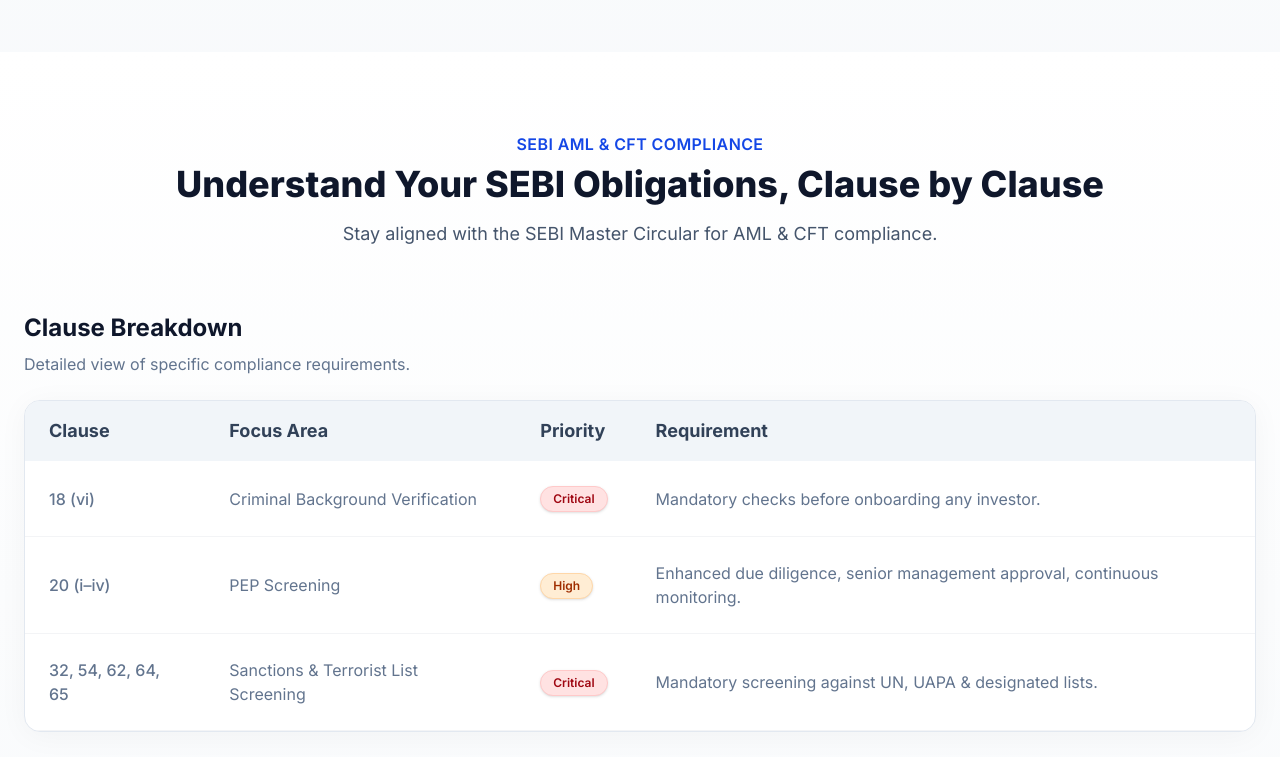
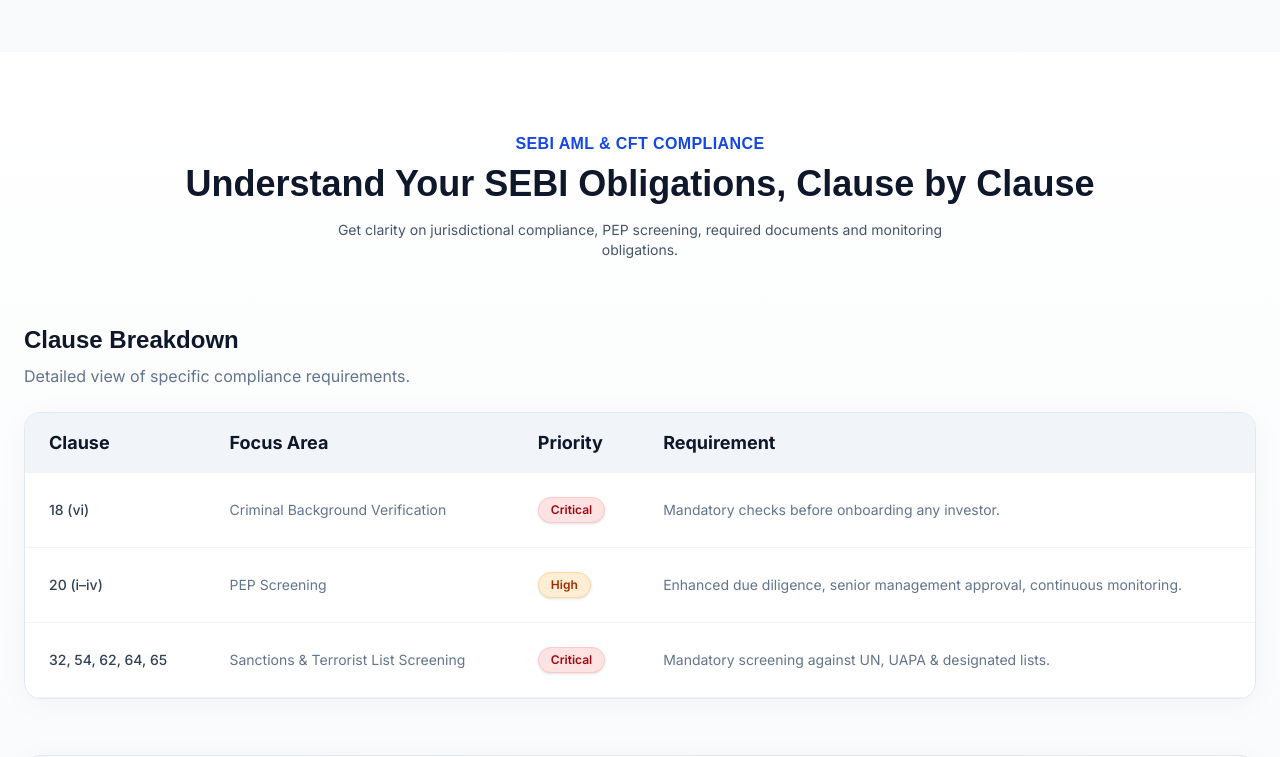
Before and after one commit to Dhanalakshmisherugar14/AML-SCREENING, a React (Vite) app: page / in a window 1280 px wide. Shown: the part 1580-2337 px from the top of the page. Built offline with nearby package versions, Linux system fonts and the light colour scheme.

Commit message:
tabel chnaged

```diff
--- a/src/components/Obligations.jsx
+++ b/src/components/Obligations.jsx
@@ -18,8 +18,8 @@
             Understand Your SEBI Obligations, Clause by Clause
           </h3>
 
-          <p className="mt-4 text-lg text-slate-600 max-w-2xl mx-auto">
-            Stay aligned with the SEBI Master Circular for AML & CFT compliance.
+          <p className="mt-4 text-sm text-slate-600 max-w-2xl mx-auto">
+            Get clarity on jurisdictional compliance, PEP screening, required documents and monitoring obligations.
           </p>
         </div>
 
@@ -35,7 +35,7 @@
         <div className="bg-white rounded-2xl border border-slate-200 shadow-[0_4px_30px_rgba(0,0,0,0.04)] overflow-hidden">
           <div>
             <table className="min-w-full text-left">
-              <thead className="text-slate-700 bg-slate-100 text-sm">
+              <thead className="bg-slate-100 text-slate-900">
                 <tr>
                   <th scope="col" className="py-4 px-6 text-base md:text-lg font-bold">Clause</th>
                   <th scope="col" className="py-4 px-6 text-base md:text-lg font-bold">Focus Area</th>
@@ -47,28 +47,28 @@
               <tbody>
                 {/* Row 1 */}
                 <tr className="border-b border-gray-100">
-                  <td className="py-4 px-6 text-base font-medium text-slate-500">18 (vi)</td>
-                  <td className="py-6 px-6 text-base text-slate-500">Criminal Background Verification</td>
-                  <td className="py-6 px-6 text-slate-500">
+                  <td className="py-4 px-6 text-sm font-medium text-slate-700">18 (vi)</td>
+                  <td className="py-6 px-6 text-sm text-slate-500">Criminal Background Verification</td>
+                  <td className="py-6 px-6 text-sm text-slate-600">
                     <span className="inline-flex items-center px-3 py-1 rounded-full text-xs font-semibold bg-red-100 text-red-800 border border-red-200 shadow-sm">
                       Critical
                     </span>
                   </td>
-                  <td className="py-6 px-6 text-slate-500">
+                  <td className="py-6 px-6 text-sm text-slate-500">
                     Mandatory checks before onboarding any investor.
                   </td>
                 </tr>
 
                 {/* Row 2 */}
                 <tr className="border-b border-gray-100">
-                  <td className="py-4 px-6 text-base font-medium text-slate-500">20 (i–iv)</td>
-                  <td className="py-6 px-6 text-base text-slate-500">PEP Screening</td>
-                  <td className="py-6 px-6 text-base text-slate-500">
+                  <td className="py-4 px-6 text-sm font-medium text-slate-700">20 (i–iv)</td>
+                  <td className="py-6 px-6 text-sm text-slate-500">PEP Screening</td>
+                  <td className="py-6 px-6 text-sm text-slate-600">
                     <span className="inline-flex items-center px-3 py-1 rounded-full text-xs font-semibold bg-orange-100 text-orange-800 border border-orange-200 shadow-sm">
                       High
                     </span>
                   </td>
-                  <td className="py-6 px-6 text-base text-slate-500">
+                  <td className="py-6 px-6 text-sm text-slate-500">
                     Enhanced due diligence, senior management approval, continuous
                     monitoring.
                   </td>
@@ -76,16 +76,16 @@
 
                 {/* Row 3 */}
                 <tr className="border-b border-gray-100">
-                  <td className="py-4 px-6 text-base font-medium text-slate-500">32, 54, 62, 64, 65</td>
-                  <td className="py-6 px-6 text-base text-slate-500">
+                  <td className="py-4 px-6 text-sm font-medium text-slate-700">32, 54, 62, 64, 65</td>
+                  <td className="py-6 px-6 text-sm text-slate-500">
                     Sanctions & Terrorist List Screening
                   </td>
-                  <td className="py-6 px-6 text-base text-slate-500">
+                  <td className="py-6 px-6 text-sm text-slate-600">
                     <span className="inline-flex items-center px-3 py-1 rounded-full text-xs font-semibold bg-red-100 text-red-800 border border-red-200 shadow-sm">
                       Critical
                     </span>
                   </td>
-                  <td className="py-6 px-6 text-base text-slate-500">
+                  <td className="py-6 px-6 text-sm text-slate-500">
                     Mandatory screening against UN, UAPA & designated lists.
                   </td>
                 </tr>
--- a/src/index.css
+++ b/src/index.css
@@ -1,9 +1,14 @@
 @import "tailwindcss";
 
 @theme {
-  --font-sans: 'Inter', sans-serif;
+  --font-sans: "Inter", sans-serif;
+  --font-display: "Outfit", sans-serif;
 }
 
 body {
   font-family: var(--font-sans);
 }
+
+h1, h2, h3, h4, h5, h6 {
+  font-family: var(--font-display);
+}
```
